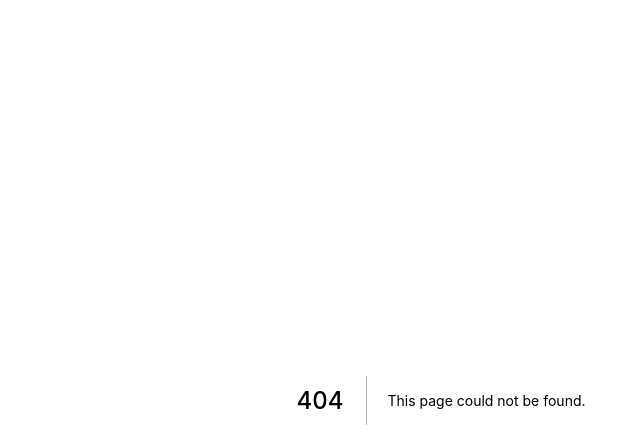
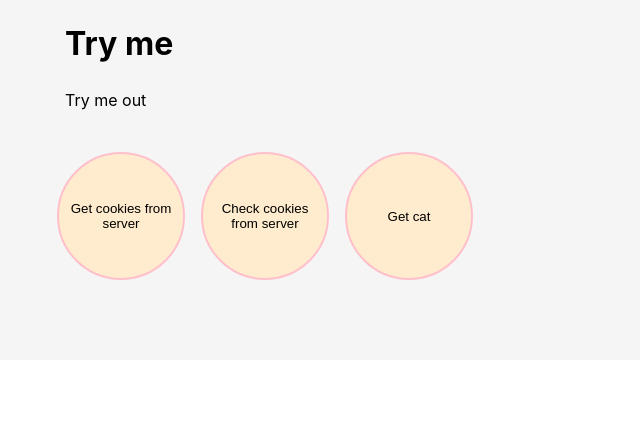
Before and after one commit to alexalexyang/task-checklist, a Next.js app: page /tryme in a window 1280 px wide. Before the commit this address had no page. Shown: the top 448 px of the page, without its empty margins (199-839 px from the left). Built offline with nearby package versions, Linux system fonts and the light colour scheme.

Commit message:
Add endpoints for csrf testing

```diff
--- a/package.json
+++ b/package.json
@@ -12,6 +12,7 @@
     "@types/react": "^17.0.16",
     "@types/styled-components": "^5.1.12",
     "eslint": "^7.32.0",
+    "isomorphic-unfetch": "^3.1.0",
     "next": "11.0.1",
     "next-seo": "^4.26.0",
     "react": "17.0.2",
--- /dev/null
+++ b/pages/api/csrf/get-cookies.ts
@@ -0,0 +1,13 @@
+import type { NextApiRequest, NextApiResponse } from "next";
+
+export default function handler(req: NextApiRequest, res: NextApiResponse) {
+  console.log("send cookie");
+  res.writeHead(200, {
+    "Set-Cookie": [
+      "cookie1=NoAttributes",
+      "cookie2=SameSiteLax;SameSite=Lax",
+      "cookie3=SameSiteNotLax;SameSite=Strict",
+    ],
+  });
+  res.end();
+}
--- /dev/null
+++ b/pages/api/csrf/get-image.ts
@@ -0,0 +1,18 @@
+import type { NextApiRequest, NextApiResponse } from "next";
+
+import fetch from "isomorphic-unfetch";
+
+type Data = {
+  catUrl: string;
+};
+
+export default async function handler(
+  req: NextApiRequest,
+  res: NextApiResponse<Data>
+) {
+  const randomCat = await (
+    await fetch("https://api.thecatapi.com/v1/images/search")
+  ).json();
+
+  res.status(200).json({ catUrl: randomCat[0].url });
+}
--- /dev/null
+++ b/pages/api/csrf/post-cookies.ts
@@ -0,0 +1,22 @@
+import type { NextApiRequest, NextApiResponse } from "next";
+
+type Data = {
+  status?: "success" | "fail";
+  cookies: string[][];
+};
+
+export default function handler(
+  req: NextApiRequest,
+  res: NextApiResponse<Data>
+) {
+  const headers = req.headers;
+  const parsedCookies = headers.cookie
+    ?.split("; ")
+    .map((cookie) => cookie.split("="));
+
+  if (parsedCookies) {
+    return res.status(200).json({ status: "success", cookies: parsedCookies });
+  }
+
+  return res.status(500).json({ status: "fail", cookies: [] });
+}
--- /dev/null
+++ b/pages/tryme.tsx
@@ -0,0 +1,62 @@
+import {
+  ButtonsWrapper,
+  RoundButton,
+  StyledImage,
+} from "../styles/misc-styles";
+import { Content, Header, Main } from "../styles/layout";
+
+import Seo from "../components/seo";
+import fetch from "isomorphic-unfetch";
+import { useState } from "react";
+
+const description = "Try me out";
+
+export default function TryMe() {
+  const [catUrl, setCatUrl] = useState<string | undefined>();
+  const [cookies, setCookies] = useState();
+
+  const getCookies = async () => {
+    await fetch("/api/csrf/get-cookies");
+  };
+
+  const checkCookiesFromServer = async () => {
+    const res = await (await fetch("/api/csrf/post-cookies")).json();
+    setCookies(res.cookies);
+  };
+
+  const getCat = async () => {
+    const { catUrl } = await (await fetch("/api/csrf/get-image")).json();
+    setCatUrl(catUrl);
+  };
+
+  return (
+    <Main>
+      <Seo description={description} />
+      <Content>
+        <Header>
+          <h1>Try me</h1>
+          <p>{description}</p>
+        </Header>
+        <ButtonsWrapper>
+          <RoundButton onClick={getCookies}>
+            Get cookies from server
+          </RoundButton>
+          <RoundButton
+            onClick={
+              cookies ? () => setCookies(undefined) : checkCookiesFromServer
+            }
+          >
+            {cookies ? "Clear cookies from state" : "Check cookies from server"}
+          </RoundButton>
+          <RoundButton onClick={getCat}>Get cat</RoundButton>
+        </ButtonsWrapper>
+        {cookies && (
+          <div>
+            <pre>{JSON.stringify(cookies, null, 2)}</pre>
+          </div>
+        )}
+        {catUrl && <StyledImage src={catUrl} alt="random cat" />}
+      </Content>
+    </Main>
+  );
+}
--- /dev/null
+++ b/styles/misc-styles.tsx
@@ -0,0 +1,28 @@
+import styled from "styled-components";
+
+export const ButtonsWrapper = styled.div`
+  display: flex;
+  gap: 1rem;
+`;
+
+export const RoundButton = styled.button`
+  border: 2px solid pink;
+  border-radius: 50%;
+  width: 8rem;
+  height: 8rem;
+  background-color: blanchedalmond;
+
+  :hover {
+    background-color: lightcyan;
+  }
+
+  :active {
+    background-color: lightgreen;
+  }
+`;
+
+export const StyledImage = styled.img`
+  border: 5px solid darkolivegreen;
+  border-radius: 2rem;
+  object-fit: contain;
+`;
```
Also changed, not shown: 1 other file (tests, documents, lock files or other folders).
